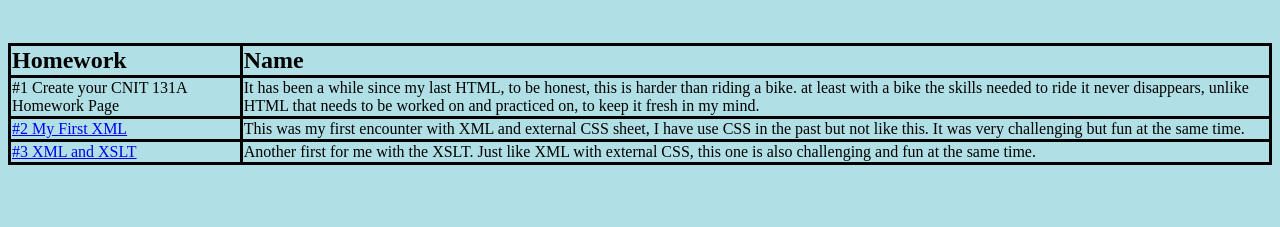
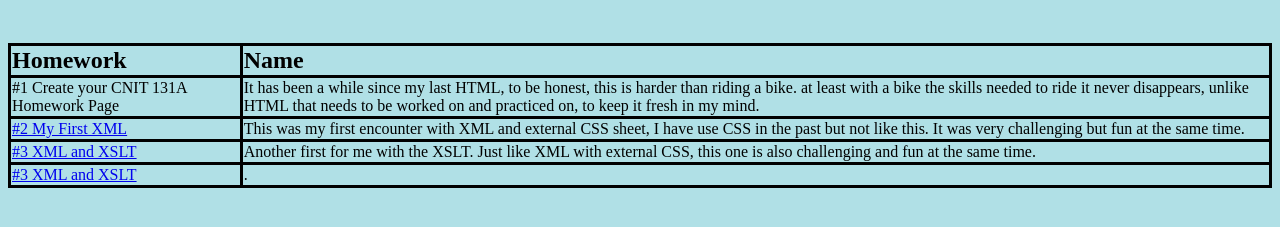
Before and after one commit to rmallari/rmallari.github.io, a plain HTML site: page index.html in a window 1280 px wide. Shown: the part 305-532 px from the top of the page. Drawn offline with Linux system fonts and the light colour scheme.

Commit message:
Update index.html

```diff
--- a/index.html
+++ b/index.html
@@ -65,6 +65,10 @@ th {
   <td><a href="https://rmallari.github.io/hw3.xml">#3 XML and XSLT</td>
   <td>Another first for me with the XSLT. Just like XML with external CSS, this one is also challenging and fun at the same time.</td>
   </tr>
+  <tr>
+  <td><a href="https://rmallari.github.io/hw4.xml">#3 XML and XSLT</td>
+  <td>.</td>
+  </tr>
 </table>
 
 </body>
```
